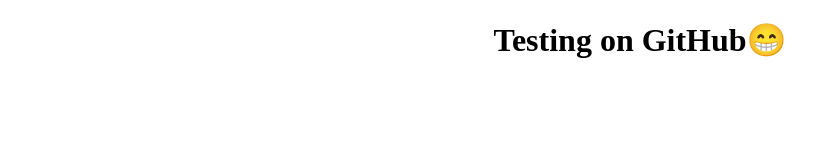
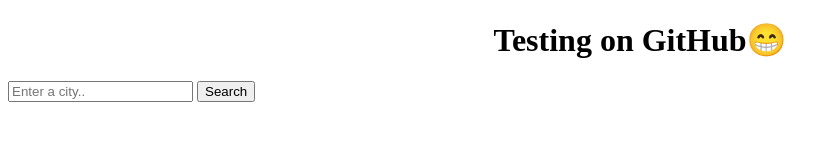
Before and after one commit to Reya0707/My-SheCodes-Project, a plain HTML site: page index.html in a window 1280 px wide. Shown: the whole page, without its empty margins (0-839 px from the left). Drawn offline with Linux system fonts and the light colour scheme.

Commit message:
added a form to my html

```diff
--- a/index.html
+++ b/index.html
@@ -13,7 +13,10 @@
   <h1>
     Testing on GitHub😁
   </h1>
-
+  <form id="search-form">
+    <input type="search" placeholder="Enter a city.." required class="search-input" />
+    <input type="submit" value="Search" class="search-button" />
+  </form>
 </body>
 <script src="script.js"></script>
 
```
